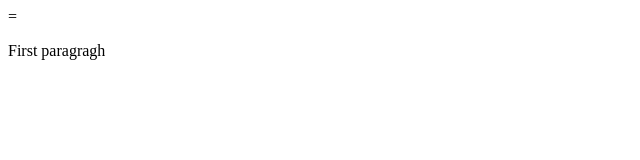
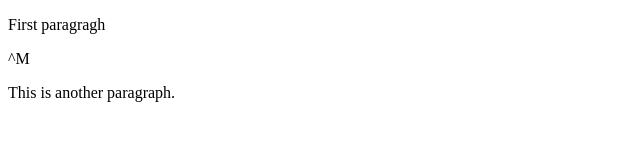
Before and after one commit to LimaLMB/learning-git, a plain HTML site: page index.html in a window 1280 px wide. Shown: the whole page, without its empty margins (0-640 px from the left). Drawn offline with Linux system fonts and the light colour scheme.

Commit message:
added another p tag

```diff
--- a/index.html
+++ b/index.html
@@ -2,9 +2,9 @@
 <!DOCTYPE html>
 <html>
 <head>
-<body>=
-
-  <p>First paragragh</p>
+<body>
+	 <p>First paragragh</p>^M
+ 	 <p>This is another paragraph.</p>
 
 </body>
 </html>
```
